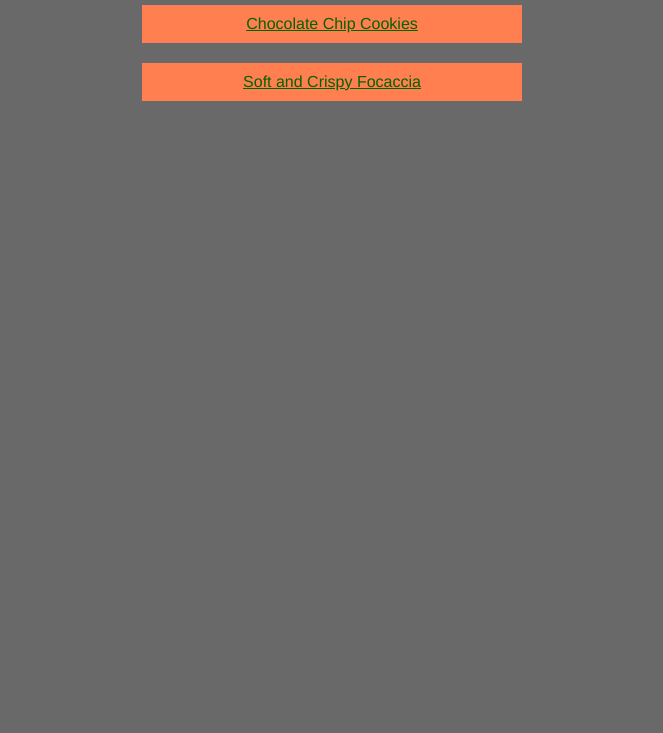
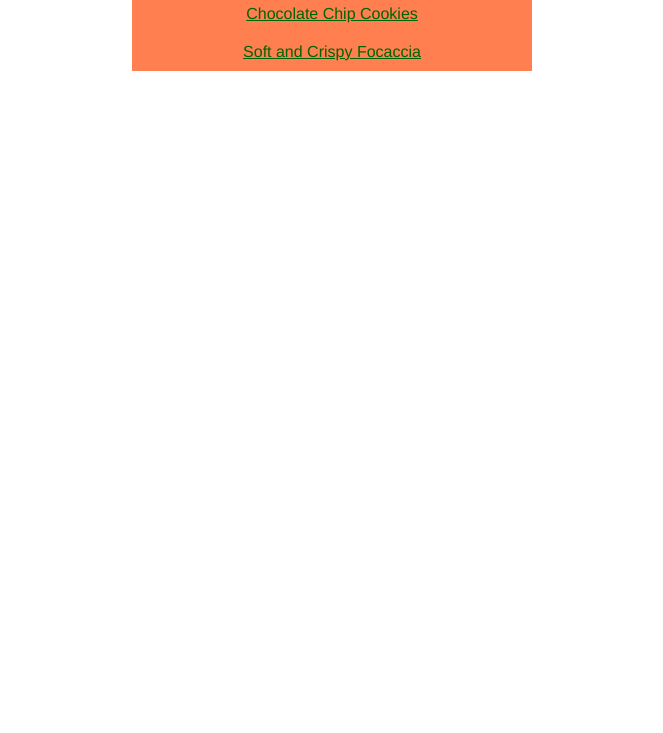
Before and after one commit to harleysbeatrice/odin-recipes, a plain HTML site: page index.html in a window 1280 px wide. Shown: the part 67-800 px from the top of the page, without its empty margins (308-971 px from the left). Drawn offline with Linux system fonts and the light colour scheme.

Commit message:
background removed

```diff
--- a/style.css
+++ b/style.css
@@ -3,7 +3,6 @@
     padding: 0;
     box-sizing: border-box;
     font-family: 'Helvetica',"Arial", sans-serif;
-    background-color: dimgrey;
 }
 
 h1 {
@@ -24,7 +23,6 @@ li{
     width: 400px;
     margin: 0 auto ;
     background-color: coral;
-    border: 10px solid dimgrey;
 }
 
 a {
```
